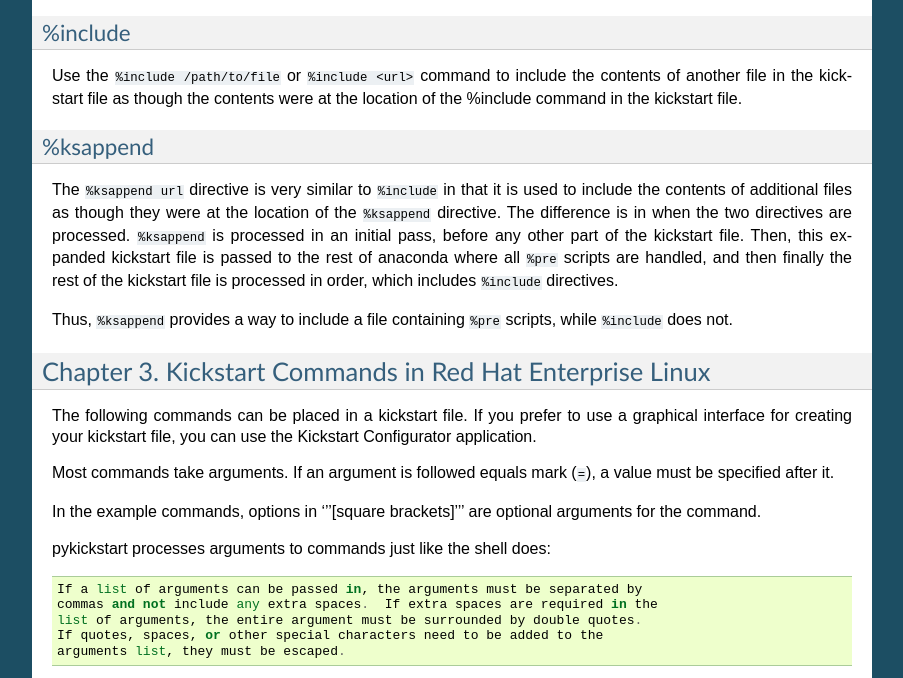
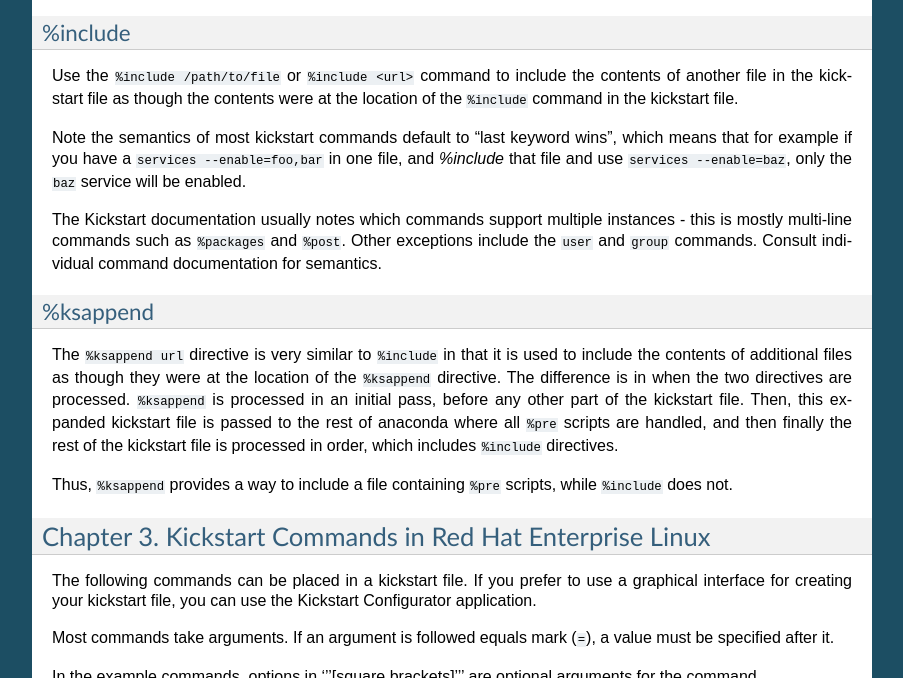
Before and after one commit to pykickstart/pykickstart, a Sphinx documentation site: the page built from docs/kickstart-docs.rst, in a window 1280 px wide and 900 px high, scrolled down 2829 px, cut to the strip 193-871 px from the top of the window. Shown: the whole strip, without its empty margins (198-1101 px from the left). Built offline with Sphinx 7.4.7, drawn with Linux system fonts in a browser that asks for light colours.

Commit message:
docs: Note under %include that most sections don't do merging (#134)
This caught us when trying to have our Vagrant box inherit from the
OpenStack/cloud one and both having a `services` section.

```diff
--- a/docs/kickstart-docs.rst
+++ b/docs/kickstart-docs.rst
@@ -167,8 +167,20 @@
 
 Use the ``%include /path/to/file`` or ``%include <url>`` command
 to include the contents of another file in the kickstart file as though
-the contents were at the location of the %include command in the
+the contents were at the location of the ``%include`` command in the
 kickstart file.
+
+Note the semantics of most kickstart commands default to "last keyword
+wins", which means that for example if you have a
+``services --enable=foo,bar`` in one file, and `%include` that file
+and use ``services --enable=baz``, only the ``baz`` service will be
+enabled.
+
+The Kickstart documentation usually notes which commands support
+multiple instances - this is mostly multi-line commands such as
+``%packages`` and ``%post``.  Other exceptions include the ``user`` and
+``group`` commands.  Consult individual command documentation for
+semantics.
 
 
 %ksappend
```
